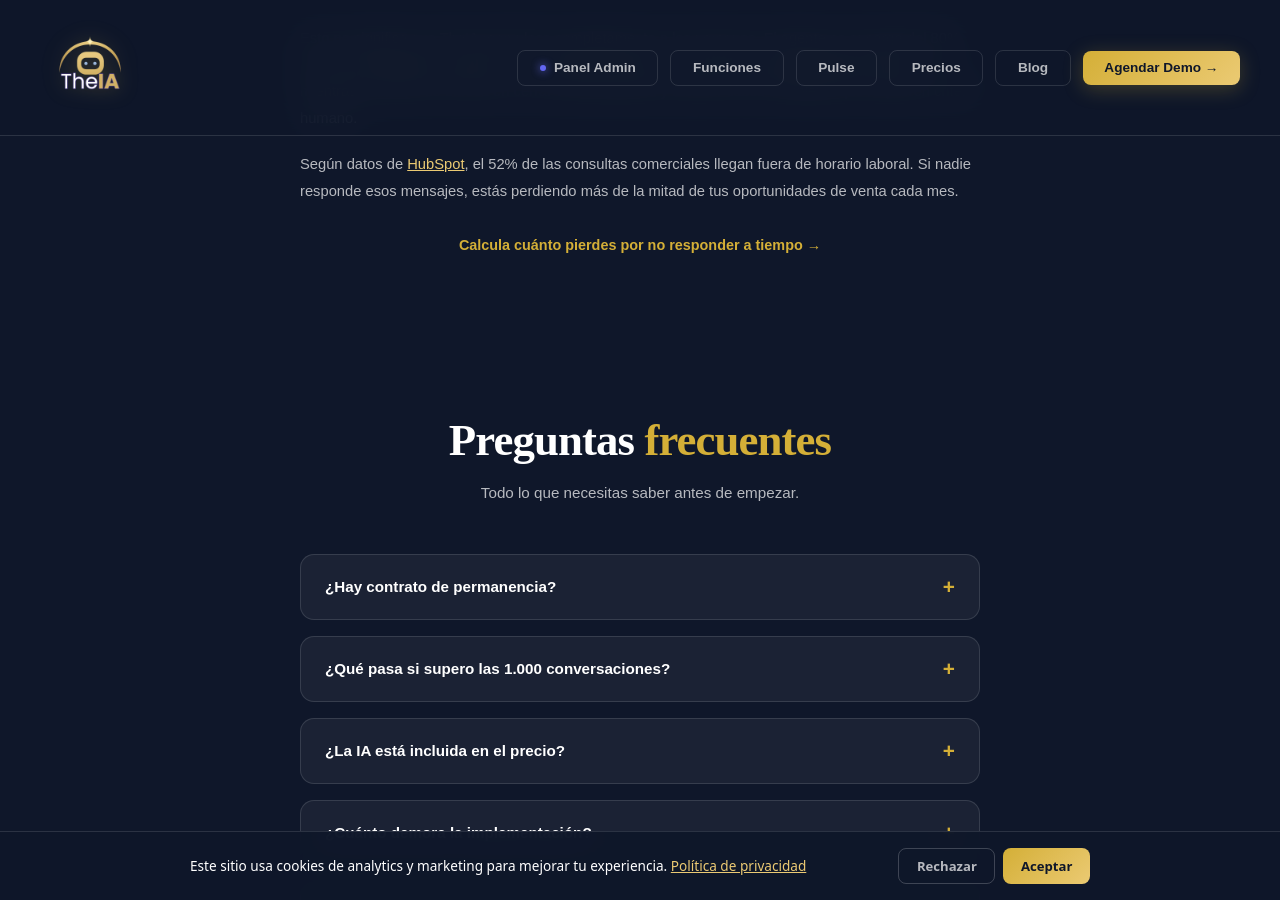
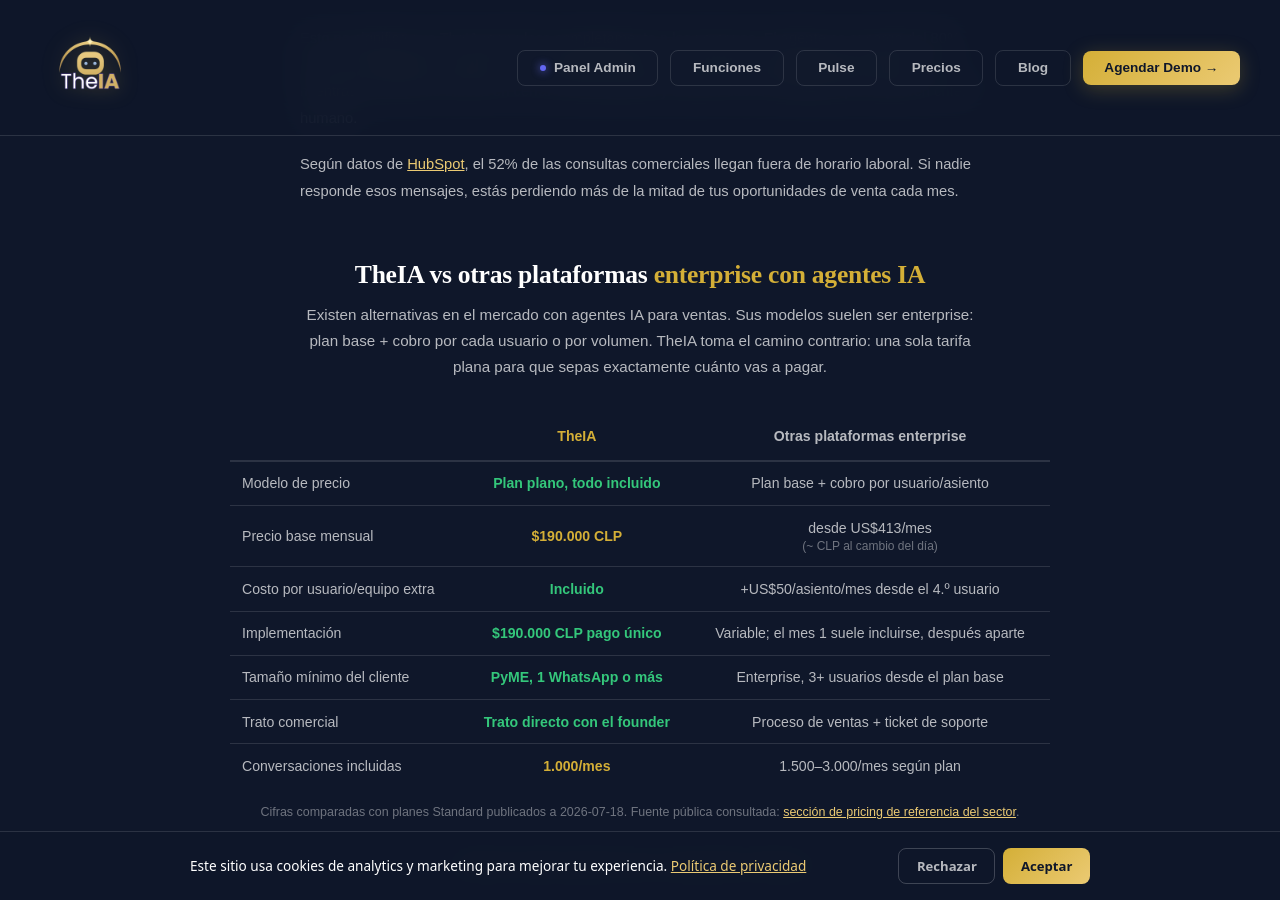
Before and after one commit to rodmera/theia-landing, a Jekyll site: the page precios.html, which Jekyll copies as it is, in a window 1280 px wide and 900 px high, scrolled down 2601 px. Built offline with Jekyll 4.4.1, drawn with Linux system fonts in a browser that asks for light colours.

Commit message:
feat(pricing): HU-WEB-003 AC2 — comparativa con otras plataformas enterprise
Rodrigo decidio que ni Kommo ni Genesys aplican (sistemas distintos).
Referencia: US13 Standard + US$50/asiento extra de planes enterprise
publicados en https://www.vambe.ai/pricing (consultado 2026-07-18).

Sin mencionar el nombre del proveedor en el copy (instruccion explicita).
La URL aparece solo como 'fuente publica consultada' al pie de la
tabla — verificable pero autodocumentado, no entregado al visitante.

Tabla 7 filas agrega informacion sobre:
- Modelo de precio: plan plano vs enterprise
- Precio base: CL$190.000 vs desde US$413/mes
- Costo por usuario extra: incluido vs +US$50/asiento
- Implementacion: unico vs variable
- Tamano minimo: pyme vs enterprise 3+ usuarios
- Trato comercial: founder directo vs ticket
- Conversaciones incluidas: 1.000/mes vs 1.500-3.000/mes segun plan

Resto del sitio intacto: FAQ 10 Question entries, Organization schema,
comparativa con Community Manager sin cambios.

```diff
--- a/precios.html
+++ b/precios.html
@@ -551,6 +551,61 @@
         <p style="color:var(--text-sub); font-size:0.92rem; line-height:1.8;">Según datos de <a href="https://www.hubspot.com/" target="_blank" rel="noopener" style="color:var(--gold-light);">HubSpot</a>, el 52% de las consultas comerciales llegan fuera de horario laboral. Si nadie responde esos mensajes, estás perdiendo más de la mitad de tus oportunidades de venta cada mes.</p>
       </div>
 
+      <!-- HU-WEB-003 AC2: comparativa vs otras plataformas enterprise con agentes IA -->
+      <div class="reveal" style="max-width:820px; margin:3.5rem auto 0;">
+        <h3 style="font-family:'Merriweather',serif; font-size:1.6rem; font-weight:800; letter-spacing:-0.01em; color:var(--text); text-align:center; margin-bottom:0.75rem;">TheIA vs otras plataformas <span class="gold">enterprise con agentes IA</span></h3>
+        <p style="color:var(--text-sub); font-size:0.95rem; line-height:1.7; text-align:center; max-width:680px; margin:0 auto 2rem;">Existen alternativas en el mercado con agentes IA para ventas. Sus modelos suelen ser enterprise: plan base + cobro por cada usuario o por volumen. TheIA toma el camino contrario: una sola tarifa plana para que sepas exactamente cuánto vas a pagar.</p>
+
+        <table style="width:100%; border-collapse:collapse; font-size:0.88rem;">
+          <thead>
+            <tr style="border-bottom:2px solid var(--glass-border);">
+              <th style="text-align:left; padding:1rem 0.75rem; color:var(--text-muted); font-weight:600; font-size:0.75rem; text-transform:uppercase; letter-spacing:0.08em;"></th>
+              <th style="text-align:center; padding:1rem 0.75rem; color:var(--gold); font-weight:700;">TheIA</th>
+              <th style="text-align:center; padding:1rem 0.75rem; color:var(--text-sub); font-weight:600;">Otras plataformas enterprise</th>
+            </tr>
+          </thead>
+          <tbody>
+            <tr style="border-bottom:1px solid var(--glass-border);">
+              <td style="padding:0.85rem 0.75rem; color:var(--text-sub);">Modelo de precio</td>
+              <td style="padding:0.85rem 0.75rem; text-align:center; color:var(--green); font-weight:600;">Plan plano, todo incluido</td>
+              <td style="padding:0.85rem 0.75rem; text-align:center; color:var(--text-sub);">Plan base + cobro por usuario/asiento</td>
+            </tr>
+            <tr style="border-bottom:1px solid var(--glass-border);">
+              <td style="padding:0.85rem 0.75rem; color:var(--text-sub);">Precio base mensual</td>
+              <td style="padding:0.85rem 0.75rem; text-align:center; color:var(--gold); font-weight:700;">$190.000 CLP</td>
+              <td style="padding:0.85rem 0.75rem; text-align:center; color:var(--text-sub);">desde US$413/mes<span style="display:block; font-size:0.75rem; color:var(--text-muted); margin-top:0.2rem;">(~ CLP al cambio del día)</span></td>
+            </tr>
+            <tr style="border-bottom:1px solid var(--glass-border);">
+              <td style="padding:0.85rem 0.75rem; color:var(--text-sub);">Costo por usuario/equipo extra</td>
+              <td style="padding:0.85rem 0.75rem; text-align:center; color:var(--green); font-weight:600;">Incluido</td>
+              <td style="padding:0.85rem 0.75rem; text-align:center; color:var(--text-sub);">+US$50/asiento/mes desde el 4.º usuario</td>
+            </tr>
+            <tr style="border-bottom:1px solid var(--glass-border);">
+              <td style="padding:0.85rem 0.75rem; color:var(--text-sub);">Implementación</td>
+              <td style="padding:0.85rem 0.75rem; text-align:center; color:var(--green); font-weight:600;">$190.000 CLP pago único</td>
+              <td style="padding:0.85rem 0.75rem; text-align:center; color:var(--text-sub);">Variable; el mes 1 suele incluirse, después aparte</td>
+            </tr>
+            <tr style="border-bottom:1px solid var(--glass-border);">
+              <td style="padding:0.85rem 0.75rem; color:var(--text-sub);">Tamaño mínimo del cliente</td>
+              <td style="padding:0.85rem 0.75rem; text-align:center; color:var(--green); font-weight:600;">PyME, 1 WhatsApp o más</td>
+              <td style="padding:0.85rem 0.75rem; text-align:center; color:var(--text-sub);">Enterprise, 3+ usuarios desde el plan base</td>
+            </tr>
+            <tr style="border-bottom:1px solid var(--glass-border);">
+              <td style="padding:0.85rem 0.75rem; color:var(--text-sub);">Trato comercial</td>
+              <td style="padding:0.85rem 0.75rem; text-align:center; color:var(--green); font-weight:600;">Trato directo con el founder</td>
+              <td style="padding:0.85rem 0.75rem; text-align:center; color:var(--text-sub);">Proceso de ventas + ticket de soporte</td>
+            </tr>
+            <tr>
+              <td style="padding:0.85rem 0.75rem; color:var(--text-sub);">Conversaciones incluidas</td>
+              <td style="padding:0.85rem 0.75rem; text-align:center; color:var(--gold); font-weight:700;">1.000/mes</td>
+              <td style="padding:0.85rem 0.75rem; text-align:center; color:var(--text-sub);">1.500–3.000/mes según plan</td>
+            </tr>
+          </tbody>
+        </table>
+
+        <p style="color:var(--text-muted); font-size:0.78rem; line-height:1.6; text-align:center; margin-top:1rem;">Cifras comparadas con planes Standard publicados a 2026-07-18. Fuente pública consultada: <a href="https://www.vambe.ai/pricing" target="_blank" rel="noopener" style="color:var(--gold-light); text-decoration:underline;">sección de pricing de referencia del sector</a>.</p>
+      </div>
+
       <div class="reveal" style="text-align:center; margin-top:2rem;">
         <a href="/calculadora" style="color:var(--gold); text-decoration:none; font-weight:600; font-size:0.9rem; transition:opacity 0.2s;" onmouseover="this.style.opacity='0.7'" onmouseout="this.style.opacity='1'">Calcula cuánto pierdes por no responder a tiempo →</a>
       </div>
```
